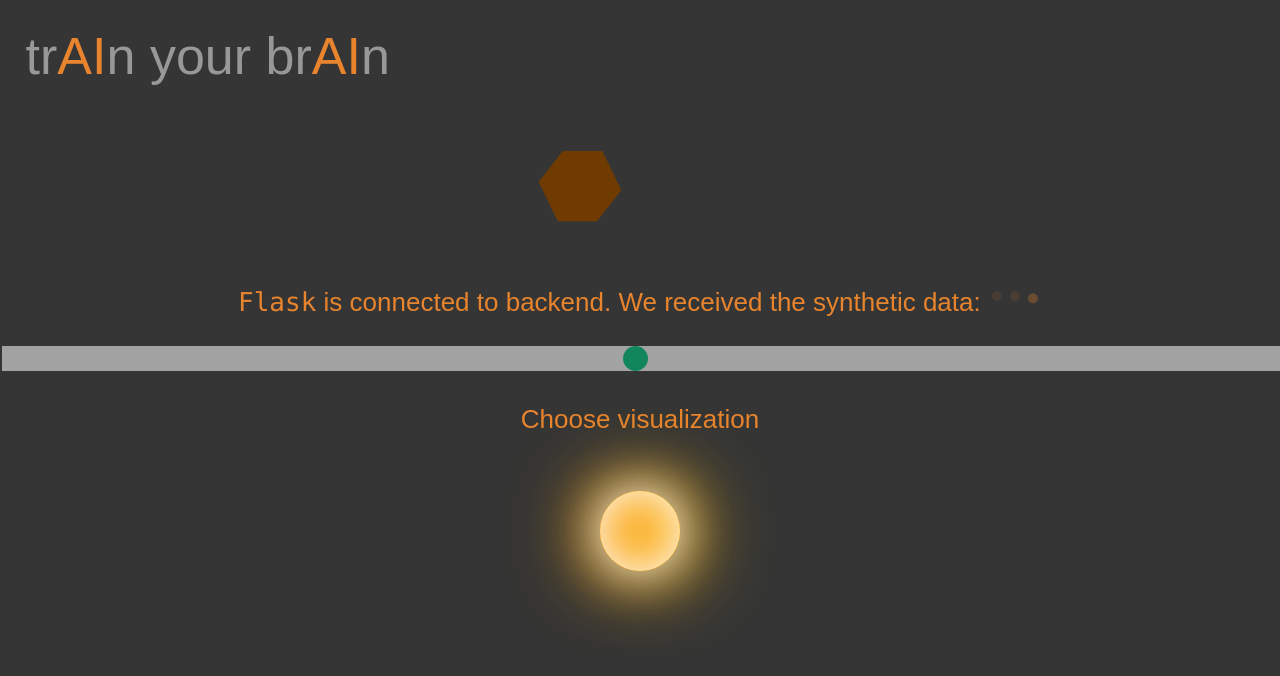
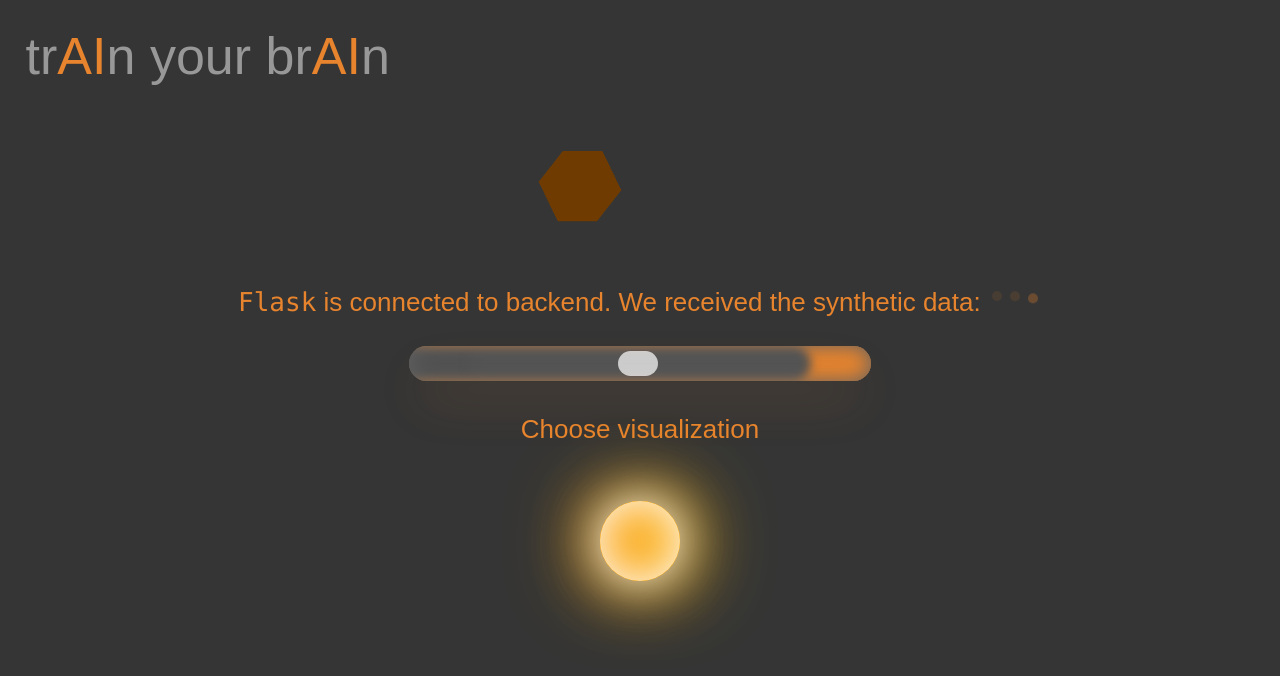
Before and after one commit to Akai-sudo/train, a React (Create React App) app: page / in a window 1280 px wide. Shown: the top 676 px of the page. Built offline with nearby package versions, Linux system fonts and the light colour scheme; a web font is replaced by a local one.

Commit message:
syndata component, fixes

```diff
--- a/src/App.css
+++ b/src/App.css
@@ -20,7 +20,7 @@
   font-family: 'Satoshi', sans-serif;
   font-size: 200%;
   color: #989898;
-
+  text-shadow: 0 25px 50px -12px rgba(0, 0, 0, 1);
   margin: 1%;
   padding: 1%;
 }
@@ -130,34 +130,48 @@
 
 .slider {
   -webkit-appearance: none;
-  width: 100%;
-  height: 25px;
-  background: #d3d3d3;
+  width: 35%;
+  height: 35px;
+  border-radius: 9999px;
+  background: rgb(152, 152, 152, 0.3);
+  box-shadow: 0 25px 50px -12px rgba(231, 132, 45, 0.3), inset 0 0 20px #626161, inset -60px 0 10px #E7842D, inset 60px 0 10px rgb(81, 81, 81);
+  /* inner white */
+  ;
   outline: none;
-  opacity: 0.7;
+  padding: 0 0.5em;
   -webkit-transition: .2s;
   transition: opacity .2s;
 }
 
 .slider:hover {
-  opacity: 1;
+  opacity: 0.85;
 }
 
 .slider::-webkit-slider-thumb {
   -webkit-appearance: none;
   appearance: none;
-  width: 25px;
+  width: 40px;
   border-radius: 9999px;
   height: 25px;
-  background: #04AA6D;
+  opacity: 0.7;
+  background: #ffffff;
   cursor: pointer;
+}
+
+.slider::-webkit-slider-thumb:hover {
+  background: #E7842D;
 }
 
 .slider::-moz-range-thumb {
   width: 25px;
   height: 25px;
-  background: #04AA6D;
+  opacity: 0.7;
+  background: #ffffff;
   cursor: pointer;
+}
+
+.slider::-moz-range-thumb:hover {
+  background: #E7842D;
 }
 
 /* @media (prefers-reduced-motion: no-preference) {
--- a/src/App.js
+++ b/src/App.js
@@ -34,7 +34,7 @@ export default function App() {
 
   //sprint za text ani
   const titleProps = useSpring({
-    config: { duration: 500 },
+    config: { duration: 1000 },
     from: { opacity: -1, y: -500 },
     to: { opacity: 1, y: 0 }
   });
@@ -184,7 +184,7 @@ export default function App() {
             We received the synthetic data: {data ? data : <Loading />}
           </p>
 
-          <input type="range" min="1" max="100" defaultValue="50" className="slider" id="myRange"></input>
+          <input type="range" min="1" max="100" defaultValue="50" className="slider"></input>
 
           <p>Choose visualization</p>
         </div>
```
